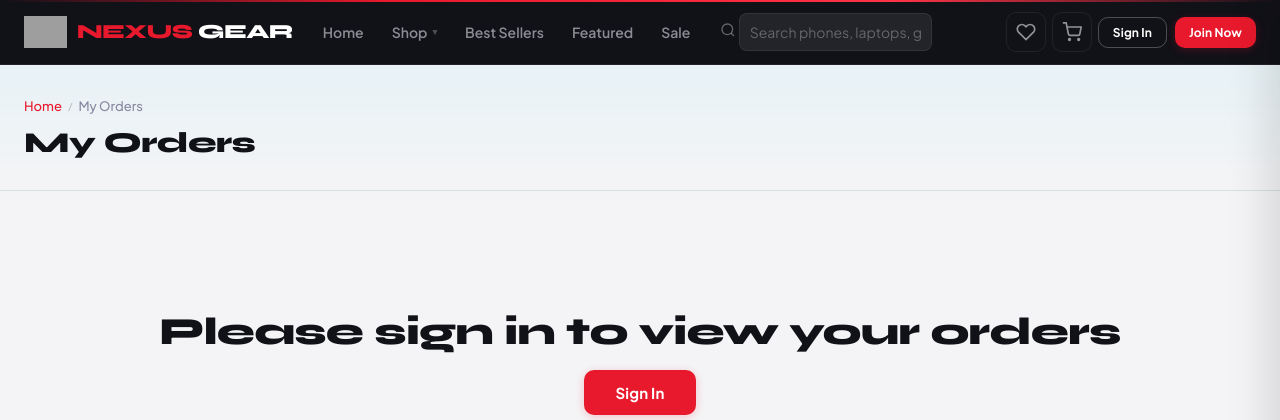
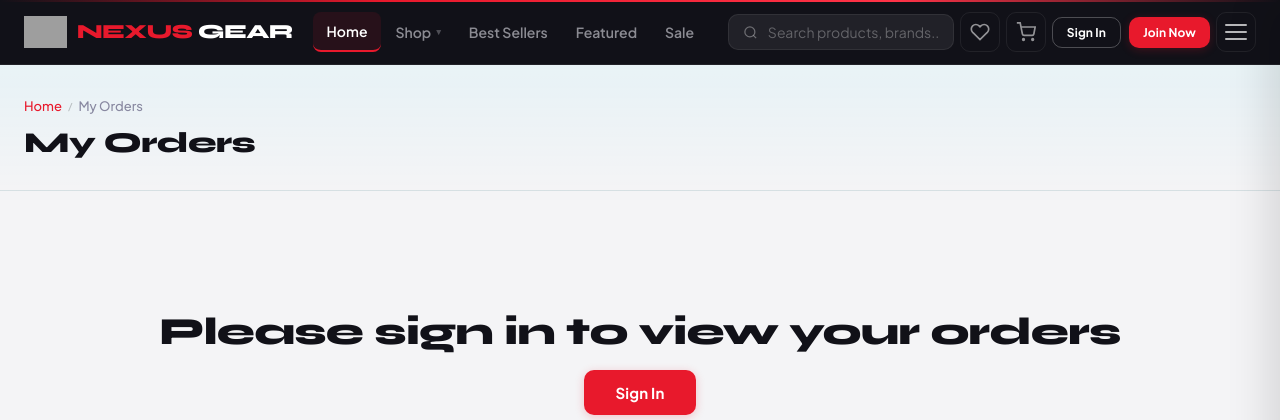
Before and after one commit to Kairu075/nexus-gear, a PHP site: page /nexus-gear/orders.php in a window 1280 px wide. Shown: the top 420 px of the page. Run offline with PHP 8.4, Linux system fonts and the light colour scheme; grey boxes are pictures that could not be loaded.

Commit message:
item update

```diff
--- a/includes/header.php
+++ b/includes/header.php
@@ -1,6 +1,7 @@
 <?php
 // includes/header.php — shared across all pages
 ?>
+<!-- ============ HEADER ============ -->
 <header id="header">
   <nav class="nav-wrap">
     <a href="/nexus-gear/index.php" class="logo">
@@ -8,8 +9,9 @@
       <span class="logo-text"><span class="logo-accent">NEXUS</span> GEAR</span>
     </a>
 
+    <!-- Desktop nav links (hidden on mobile) -->
     <ul class="nav-links">
-      <li><a href="/nexus-gear/index.php">Home</a></li>
+      <li><a href="/nexus-gear/index.php" class="active">Home</a></li>
       <li class="nav-dropdown">
         <a href="/nexus-gear/shop.php">Shop</a>
         <div class="dropdown-menu">
@@ -28,24 +30,47 @@
       <li><a href="/nexus-gear/shop.php?sale=1">Sale</a></li>
     </ul>
 
-    <div class="search-wrapper">
-      <svg class="search-icon" width="16" height="16" fill="none" stroke="currentColor" stroke-width="2" viewBox="0 0 24 24"><circle cx="11" cy="11" r="8"/><path d="m21 21-4.35-4.35"/></svg>
-      <input type="text" id="searchInput" class="search-input" placeholder="Search phones, laptops, gear...">
-      <div id="searchResults" class="search-results hidden"></div>
+    <div class="nav-actions">
+      <!-- Search icon → expands panel -->
+<div class="search-wrapper">
+  <!-- Desktop: always-visible bar -->
+  <div class="search-bar-desktop">
+    <svg class="search-icon" width="15" height="15" fill="none" stroke="currentColor" stroke-width="2" viewBox="0 0 24 24"><circle cx="11" cy="11" r="8"/><line x1="21" y1="21" x2="16.65" y2="16.65"/></svg>
+    <input id="searchInput" placeholder="Search products, brands...">
+  </div>
+  <!-- Mobile: icon toggle -->
+  <button class="search-icon-btn" id="searchToggleBtn">
+    <svg width="17" height="17" fill="none" stroke="currentColor" stroke-width="2" viewBox="0 0 24 24"><circle cx="11" cy="11" r="8"/><line x1="21" y1="21" x2="16.65" y2="16.65"/></svg>
+  </button>
+  <!-- Shared dropdown results -->
+  <div class="search-panel" id="searchPanel">
+    <!-- Mobile only: input inside panel -->
+    <div class="search-panel-inner" style="display:none" id="mobilePanelInput">
+      <svg class="search-icon" width="15" height="15" fill="none" stroke="currentColor" stroke-width="2" viewBox="0 0 24 24"><circle cx="11" cy="11" r="8"/><line x1="21" y1="21" x2="16.65" y2="16.65"/></svg>
+      <input class="search-input" id="mobileSearchPanelInput" placeholder="Search products...">
     </div>
+    <div class="search-results" id="searchResults"></div>
+  </div>
+</div>
 
-    <div class="nav-actions">
-      <button class="nav-icon-btn" onclick="window.location='/nexus-gear/wishlist.php'" id="wishlistBtn" title="Wishlist">
+      <!-- Wishlist -->
+      <button type="button" class="nav-icon-btn" onclick="window.location='/nexus-gear/wishlist.php'" id="wishlistBtn" title="Wishlist">
         <svg width="20" height="20" fill="none" stroke="currentColor" stroke-width="2" viewBox="0 0 24 24"><path d="M20.84 4.61a5.5 5.5 0 0 0-7.78 0L12 5.67l-1.06-1.06a5.5 5.5 0 0 0-7.78 7.78l1.06 1.06L12 21.23l7.78-7.78 1.06-1.06a5.5 5.5 0 0 0 0-7.78z"/></svg>
       </button>
-      <button class="nav-icon-btn" id="cartBtn" title="Cart">
+
+      <!-- Cart -->
+      <button type="button" class="nav-icon-btn" id="cartBtn" title="Cart">
         <svg width="20" height="20" fill="none" stroke="currentColor" stroke-width="2" viewBox="0 0 24 24"><circle cx="9" cy="21" r="1"/><circle cx="20" cy="21" r="1"/><path d="M1 1h4l2.68 13.39a2 2 0 0 0 2 1.61h9.72a2 2 0 0 0 2-1.61L23 6H6"/></svg>
         <span class="badge hidden" id="cartBadge">0</span>
       </button>
+
+      <!-- Auth Buttons (desktop) -->
       <div id="authBtns" class="flex gap-2">
         <button class="btn btn-outline btn-sm" data-open-auth="login">Sign In</button>
         <button class="btn btn-primary btn-sm" data-open-auth="register">Join Now</button>
       </div>
+
+      <!-- User Menu -->
       <div class="user-menu hidden" id="userMenu">
         <img src="/nexus-gear/images/default-avatar.png" alt="User" class="user-avatar" id="userAvatarBtn">
         <div class="user-dropdown" id="userDropdown">
@@ -60,6 +85,11 @@
           <button class="logout-btn"><svg width="14" height="14" fill="none" stroke="currentColor" stroke-width="2" viewBox="0 0 24 24"><path d="M9 21H5a2 2 0 0 1-2-2V5a2 2 0 0 1 2-2h4"/><polyline points="16 17 21 12 16 7"/><line x1="21" y1="12" x2="9" y2="12"/></svg> Sign Out</button>
         </div>
       </div>
+
+      <!-- Hamburger (mobile only) -->
+      <button type="button" class="hamburger" id="hamburgerBtn" aria-label="Menu">
+        <span></span><span></span><span></span>
+      </button>
     </div>
   </nav>
 </header>
```
Also changed, not shown: uploads/products/prod_10_1777367809_685.png (added), uploads/products/prod_10_1777367824_428.png (added), uploads/products/prod_10_1777367828_302.webp (added), uploads/products/prod_11_1777368146_988.png (added), uploads/products/prod_11_1777368206_952.jpg (added), uploads/products/prod_12_1777368339_923.jpg (added), uploads/products/prod_12_1777368352_958.webp (added), uploads/products/prod_12_1777368379_894.jpg (added), uploads/products/prod_13_1777379900_767.webp (added), uploads/products/prod_13_1777379917_998.webp (added), uploads/products/prod_13_1777379944_290.jpg (added), uploads/products/prod_7_1777367326_762.jpg (added), uploads/products/prod_7_1777367451_526.jpg (added), uploads/products/prod_8_1777367630_179.jpg (added), 4 more files.
